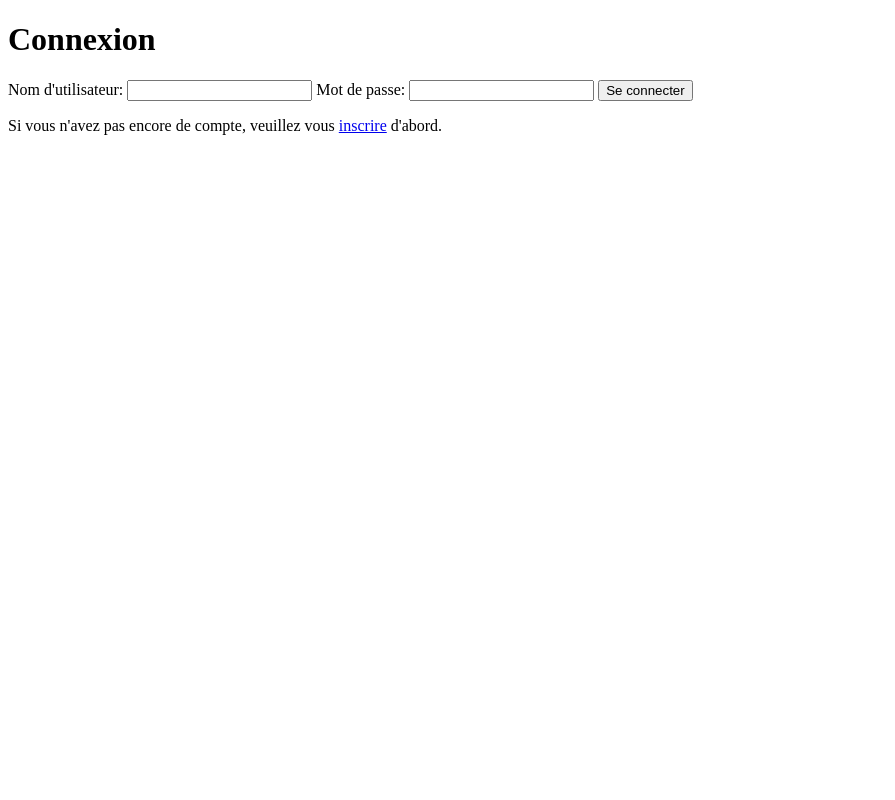
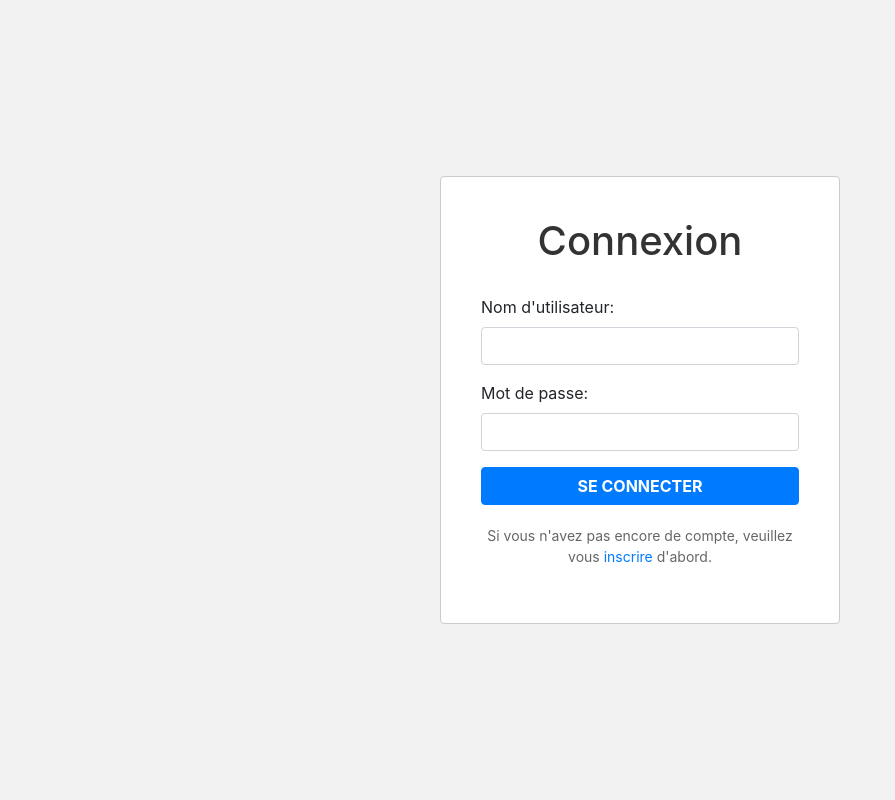
Before and after one commit to Ywen27/projet2-ift3225, a PHP site: page /login.php in a window 1280 px wide. Shown: the whole page, without its empty margins (0-895 px from the left). Run offline with PHP 8.4, Linux system fonts and the light colour scheme; data that the repository does not hold is empty.

Commit message:
update css login and register

```diff
--- a/login.php
+++ b/login.php
@@ -33,23 +33,68 @@ if ($_SERVER['REQUEST_METHOD'] == 'POST') {
 <html>
 <head>
     <title>Connexion</title>
+    <link rel="stylesheet" href="https://stackpath.bootstrapcdn.com/bootstrap/4.5.2/css/bootstrap.min.css">
+    <style>
+        body {
+            background-color: #f2f2f2;
+        }
+        .container {
+            display: flex;
+            align-items: center;
+            justify-content: center;
+            height: 100vh;
+        }
+        .login-form {
+            max-width: 400px;
+            width: 100%;
+            padding: 40px;
+            background-color: #fff;
+            border: 1px solid #ccc;
+            border-radius: 4px;
+        }
+        h1 {
+            text-align: center;
+            color: #333;
+            margin-bottom: 30px;
+        }
+        button[type="submit"] {
+            font-weight: bold;
+            text-transform: uppercase;
+        }
+        p {
+            text-align: center;
+            color: #666;
+            margin-top: 20px;
+            font-size: 14px;
+        }
+    </style>
 </head>
 <body>
-    <h1>Connexion</h1>
+    <div class="container">
+        <div class="login-form">
+            <h1>Connexion</h1>
+            <?php if (isset($error)): ?>
+            <p><?php echo $error; ?></p>
+            <?php endif; ?>
+            <form method="post" action="login.php">
+                <div class="form-group">
+                    <label for="username">Nom d'utilisateur:</label>
+                    <input type="text" id="username" name="username" class="form-control" required>
+                </div>
+                <div class="form-group">
+                    <label for="password">Mot de passe:</label>
+                    <input type="password" id="password" name="password" class="form-control" required>
+                </div>
+                <button type="submit" class="btn btn-primary btn-block">Se connecter</button>
+            </form>
+            <p>Si vous n'avez pas encore de compte, veuillez vous <a href="register.php">inscrire</a> d'abord.</p>
+        </div>
+    </div>
+</body>
+</html>
 
-    <?php if (isset($error)): ?>
+
+
+<?php if (isset($error)): ?>
         <p><?php echo $error; ?></p>
     <?php endif; ?>
-
-    <form method="post" action="login.php">
-        <label for="username">Nom d'utilisateur:</label>
-        <input type="text" id="username" name="username" required>
-
-        <label for="password">Mot de passe:</label>
-        <input type="password" id="password" name="password" required>
-
-        <button type="submit">Se connecter</button>
-    </form>
-    <p>Si vous n'avez pas encore de compte, veuillez vous <a href="register.php">inscrire</a> d'abord.</p>
-</body>
-</html>
```
Also changed, not shown: register.php (+50 -10 lines).
